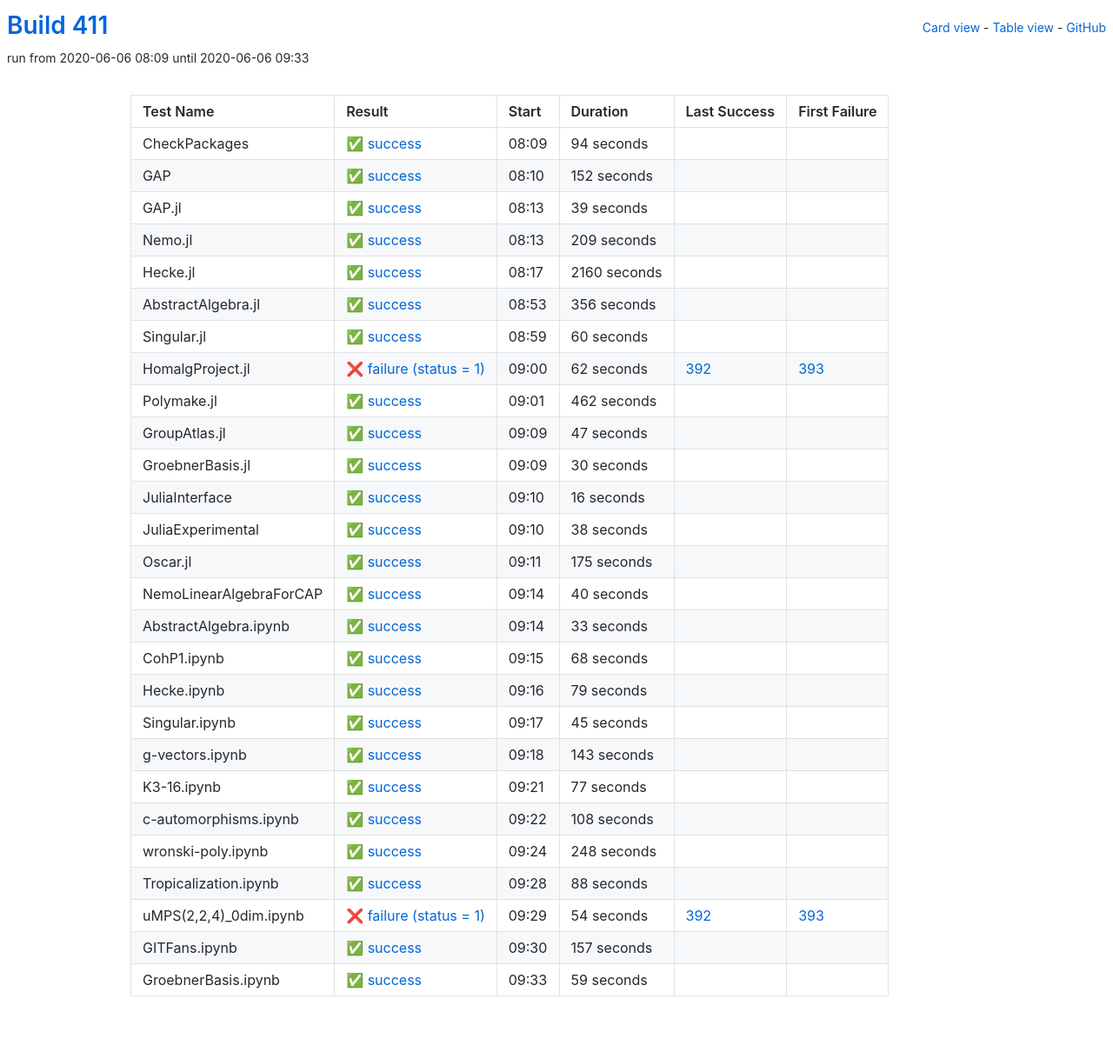
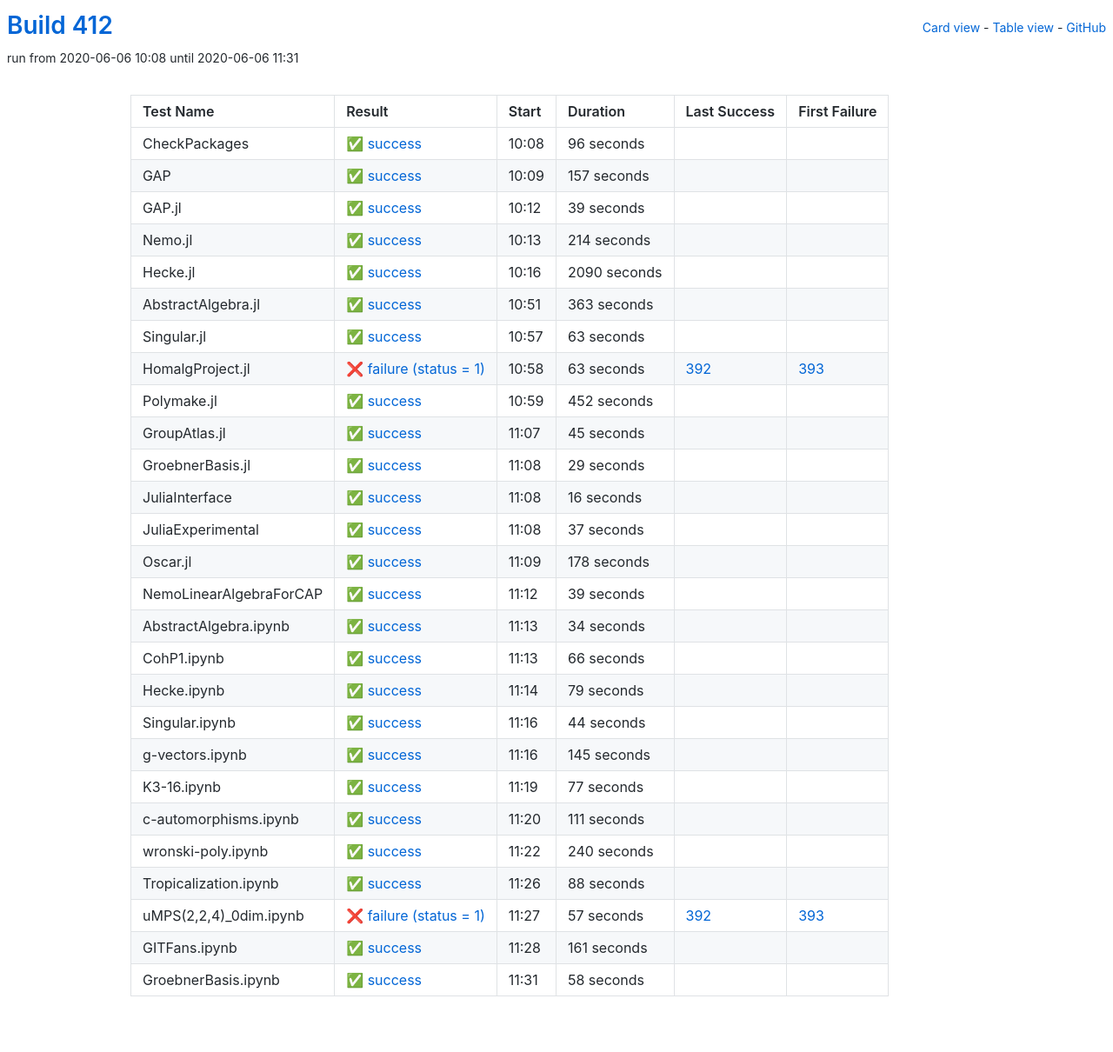
Before and after one commit to oscar-system/oscar-ci-status-1.4, a Jekyll site: the page built from table.html, in a window 1280 px wide. Shown: the whole page at 87% size. Built offline with Jekyll 4.4.1, drawn with Linux system fonts in a browser that asks for light colours.

Commit message:
Build 412

```diff
--- a/_data/ci.yml
+++ b/_data/ci.yml
@@ -1,29 +1,29 @@
-build: 411
-build_url: https://oscarci.mathematik.uni-kl.de/job/oscar-julia-1.4/411/
+build: 412
+build_url: https://oscarci.mathematik.uni-kl.de/job/oscar-julia-1.4/412/
 job: oscar-julia-1.4
 tests:
-- duration: 94
+- duration: 96
   exitcode: 0
   first_failure: false
   first_failure_url: null
   id: checkpackages
   last_success: false
   last_success_url: null
-  log: https://oscarci.mathematik.uni-kl.de/job/oscar-julia-1.4/411/artifact/logs/build-411/CheckPackages.log
+  log: https://oscarci.mathematik.uni-kl.de/job/oscar-julia-1.4/412/artifact/logs/build-412/CheckPackages.log
   name: CheckPackages
-  start: 2020-06-06 08:09
+  start: 2020-06-06 10:08
   status: success
   success: true
-- duration: 152
+- duration: 157
   exitcode: 0
   first_failure: false
   first_failure_url: null
   id: gap
   last_success: false
   last_success_url: null
-  log: https://oscarci.mathematik.uni-kl.de/job/oscar-julia-1.4/411/artifact/logs/build-411/GAP.log
+  log: https://oscarci.mathematik.uni-kl.de/job/oscar-julia-1.4/412/artifact/logs/build-412/GAP.log
   name: GAP
-  start: 2020-06-06 08:10
+  start: 2020-06-06 10:09
   status: success
   success: true
 - duration: 39
@@ -33,105 +33,105 @@ tests:
   id: gap-jl
   last_success: false
   last_success_url: null
-  log: https://oscarci.mathematik.uni-kl.de/job/oscar-julia-1.4/411/artifact/logs/build-411/GAP.jl.log
+  log: https://oscarci.mathematik.uni-kl.de/job/oscar-julia-1.4/412/artifact/logs/build-412/GAP.jl.log
   name: GAP.jl
-  start: 2020-06-06 08:13
+  start: 2020-06-06 10:12
   status: success
   success: true
-- duration: 209
+- duration: 214
   exitcode: 0
   first_failure: false
   first_failure_url: null
   id: nemo-jl
   last_success: false
   last_success_url: null
-  log: https://oscarci.mathematik.uni-kl.de/job/oscar-julia-1.4/411/artifact/logs/build-411/Nemo.jl.log
+  log: https://oscarci.mathematik.uni-kl.de/job/oscar-julia-1.4/412/artifact/logs/build-412/Nemo.jl.log
   name: Nemo.jl
-  start: 2020-06-06 08:13
+  start: 2020-06-06 10:13
   status: success
   success: true
-- duration: 2160
+- duration: 2090
   exitcode: 0
   first_failure: false
   first_failure_url: null
   id: hecke-jl
   last_success: false
   last_success_url: null
-  log: https://oscarci.mathematik.uni-kl.de/job/oscar-julia-1.4/411/artifact/logs/build-411/Hecke.jl.log
+  log: https://oscarci.mathematik.uni-kl.de/job/oscar-julia-1.4/412/artifact/logs/build-412/Hecke.jl.log
   name: Hecke.jl
-  start: 2020-06-06 08:17
+  start: 2020-06-06 10:16
   status: success
   success: true
-- duration: 356
+- duration: 363
   exitcode: 0
   first_failure: false
   first_failure_url: null
   id: abstractalgebra-jl
   last_success: false
   last_success_url: null
-  log: https://oscarci.mathematik.uni-kl.de/job/oscar-julia-1.4/411/artifact/logs/build-411/AbstractAlgebra.jl.log
+  log: https://oscarci.mathematik.uni-kl.de/job/oscar-julia-1.4/412/artifact/logs/build-412/AbstractAlgebra.jl.log
   name: AbstractAlgebra.jl
-  start: 2020-06-06 08:53
+  start: 2020-06-06 10:51
   status: success
   success: true
-- duration: 60
+- duration: 63
   exitcode: 0
   first_failure: false
   first_failure_url: null
   id: singular-jl
   last_success: false
   last_success_url: null
-  log: https://oscarci.mathematik.uni-kl.de/job/oscar-julia-1.4/411/artifact/logs/build-411/Singular.jl.log
+  log: https://oscarci.mathematik.uni-kl.de/job/oscar-julia-1.4/412/artifact/logs/build-412/Singular.jl.log
   name: Singular.jl
-  start: 2020-06-06 08:59
+  start: 2020-06-06 10:57
   status: success
   success: true
-- duration: 62
+- duration: 63
   exitcode: 1
   first_failure: 393
   first_failure_url: https://oscarci.mathematik.uni-kl.de/job/oscar-julia-1.4/393/
   id: homalgproject-jl
   last_success: 392
   last_success_url: https://oscarci.mathematik.uni-kl.de/job/oscar-julia-1.4/392/
-  log: https://oscarci.mathematik.uni-kl.de/job/oscar-julia-1.4/411/artifact/logs/build-411/HomalgProject.jl.log
+  log: https://oscarci.mathematik.uni-kl.de/job/oscar-julia-1.4/412/artifact/logs/build-412/HomalgProject.jl.log
   name: HomalgProject.jl
-  start: 2020-06-06 09:00
+  start: 2020-06-06 10:58
   status: failure
   success: false
-- duration: 462
+- duration: 452
   exitcode: 0
   first_failure: false
   first_failure_url: null
   id: polymake-jl
   last_success: false
   last_success_url: null
-  log: https://oscarci.mathematik.uni-kl.de/job/oscar-julia-1.4/411/artifact/logs/build-411/Polymake.jl.log
+  log: https://oscarci.mathematik.uni-kl.de/job/oscar-julia-1.4/412/artifact/logs/build-412/Polymake.jl.log
   name: Polymake.jl
-  start: 2020-06-06 09:01
+  start: 2020-06-06 10:59
   status: success
   success: true
-- duration: 47
+- duration: 45
   exitcode: 0
   first_failure: false
   first_failure_url: null
   id: groupatlas-jl
   last_success: false
   last_success_url: null
-  log: https://oscarci.mathematik.uni-kl.de/job/oscar-julia-1.4/411/artifact/logs/build-411/GroupAtlas.jl.log
+  log: https://oscarci.mathematik.uni-kl.de/job/oscar-julia-1.4/412/artifact/logs/build-412/GroupAtlas.jl.log
   name: GroupAtlas.jl
-  start: 2020-06-06 09:09
+  start: 2020-06-06 11:07
   status: success
   success: true
-- duration: 30
+- duration: 29
   exitcode: 0
   first_failure: false
   first_failure_url: null
   id: groebnerbasis-jl
   last_success: false
   last_success_url: null
-  log: https://oscarci.mathematik.uni-kl.de/job/oscar-julia-1.4/411/artifact/logs/build-411/GroebnerBasis.jl.log
+  log: https://oscarci.mathematik.uni-kl.de/job/oscar-julia-1.4/412/artifact/logs/build-412/GroebnerBasis.jl.log
   name: GroebnerBasis.jl
-  start: 2020-06-06 09:09
+  start: 2020-06-06 11:08
   status: success
   success: true
 - duration: 16
@@ -141,69 +141,69 @@ tests:
   id: juliainterface
   last_success: false
   last_success_url: null
-  log: https://oscarci.mathematik.uni-kl.de/job/oscar-julia-1.4/411/artifact/logs/build-411/JuliaInterface.log
+  log: https://oscarci.mathematik.uni-kl.de/job/oscar-julia-1.4/412/artifact/logs/build-412/JuliaInterface.log
   name: JuliaInterface
-  start: 2020-06-06 09:10
+  start: 2020-06-06 11:08
   status: success
   success: true
-- duration: 38
+- duration: 37
   exitcode: 0
   first_failure: false
   first_failure_url: null
   id: juliaexperimental
   last_success: false
   last_success_url: null
-  log: https://oscarci.mathematik.uni-kl.de/job/oscar-julia-1.4/411/artifact/logs/build-411/JuliaExperimental.log
+  log: https://oscarci.mathematik.uni-kl.de/job/oscar-julia-1.4/412/artifact/logs/build-412/JuliaExperimental.log
   name: JuliaExperimental
-  start: 2020-06-06 09:10
+  start: 2020-06-06 11:08
   status: success
   success: true
-- duration: 175
+- duration: 178
   exitcode: 0
   first_failure: false
   first_failure_url: null
   id: oscar-jl
   last_success: false
   last_success_url: null
-  log: https://oscarci.mathematik.uni-kl.de/job/oscar-julia-1.4/411/artifact/logs/build-411/Oscar.jl.log
+  log: https://oscarci.mathematik.uni-kl.de/job/oscar-julia-1.4/412/artifact/logs/build-412/Oscar.jl.log
   name: Oscar.jl
-  start: 2020-06-06 09:11
+  start: 2020-06-06 11:09
   status: success
   success: true
-- duration: 40
+- duration: 39
   exitcode: 0
   first_failure: false
   first_failure_url: null
   id: nemolinearalgebraforcap
   last_success: false
   last_success_url: null
-  log: https://oscarci.mathematik.uni-kl.de/job/oscar-julia-1.4/411/artifact/logs/build-411/NemoLinearAlgebraForCAP.log
+  log: https://oscarci.mathematik.uni-kl.de/job/oscar-julia-1.4/412/artifact/logs/build-412/NemoLinearAlgebraForCAP.log
   name: NemoLinearAlgebraForCAP
-  start: 2020-06-06 09:14
+  start: 2020-06-06 11:12
   status: success
   success: true
-- duration: 33
+- duration: 34
   exitcode: 0
   first_failure: false
   first_failure_url: null
   id: abstractalgebra-ipynb
   last_success: false
   last_success_url: null
-  log: https://oscarci.mathematik.uni-kl.de/job/oscar-julia-1.4/411/artifact/logs/build-411/AbstractAlgebra.ipynb.log
+  log: https://oscarci.mathematik.uni-kl.de/job/oscar-julia-1.4/412/artifact/logs/build-412/AbstractAlgebra.ipynb.log
   name: AbstractAlgebra.ipynb
-  start: 2020-06-06 09:14
+  start: 2020-06-06 11:13
   status: success
   success: true
-- duration: 68
+- duration: 66
   exitcode: 0
   first_failure: false
   first_failure_url: null
   id: cohp1-ipynb
   last_success: false
   last_success_url: null
-  log: https://oscarci.mathematik.uni-kl.de/job/oscar-julia-1.4/411/artifact/logs/build-411/CohP1.ipynb.log
+  log: https://oscarci.mathematik.uni-kl.de/job/oscar-julia-1.4/412/artifact/logs/build-412/CohP1.ipynb.log
   name: CohP1.ipynb
-  start: 2020-06-06 09:15
+  start: 2020-06-06 11:13
   status: success
   success: true
 - duration: 79
@@ -213,33 +213,33 @@ tests:
   id: hecke-ipynb
   last_success: false
   last_success_url: null
-  log: https://oscarci.mathematik.uni-kl.de/job/oscar-julia-1.4/411/artifact/logs/build-411/Hecke.ipynb.log
+  log: https://oscarci.mathematik.uni-kl.de/job/oscar-julia-1.4/412/artifact/logs/build-412/Hecke.ipynb.log
   name: Hecke.ipynb
-  start: 2020-06-06 09:16
+  start: 2020-06-06 11:14
   status: success
   success: true
-- duration: 45
+- duration: 44
   exitcode: 0
   first_failure: false
   first_failure_url: null
   id: singular-ipynb
   last_success: false
   last_success_url: null
-  log: https://oscarci.mathematik.uni-kl.de/job/oscar-julia-1.4/411/artifact/logs/build-411/Singular.ipynb.log
+  log: https://oscarci.mathematik.uni-kl.de/job/oscar-julia-1.4/412/artifact/logs/build-412/Singular.ipynb.log
   name: Singular.ipynb
-  start: 2020-06-06 09:17
+  start: 2020-06-06 11:16
   status: success
   success: true
-- duration: 143
+- duration: 145
   exitcode: 0
   first_failure: false
   first_failure_url: null
   id: g-vectors-ipynb
   last_success: false
   last_success_url: null
-  log: https://oscarci.mathematik.uni-kl.de/job/oscar-julia-1.4/411/artifact/logs/build-411/g-vectors.ipynb.log
+  log: https://oscarci.mathematik.uni-kl.de/job/oscar-julia-1.4/412/artifact/logs/build-412/g-vectors.ipynb.log
   name: g-vectors.ipynb
-  start: 2020-06-06 09:18
+  start: 2020-06-06 11:16
   status: success
   success: true
 - duration: 77
@@ -249,33 +249,33 @@ tests:
   id: k3-16-ipynb
   last_success: false
   last_success_url: null
-  log: https://oscarci.mathematik.uni-kl.de/job/oscar-julia-1.4/411/artifact/logs/build-411/K3-16.ipynb.log
+  log: https://oscarci.mathematik.uni-kl.de/job/oscar-julia-1.4/412/artifact/logs/build-412/K3-16.ipynb.log
   name: K3-16.ipynb
-  start: 2020-06-06 09:21
+  start: 2020-06-06 11:19
   status: success
   success: true
-- duration: 108
+- duration: 111
   exitcode: 0
   first_failure: false
   first_failure_url: null
   id: c-automorphisms-ipynb
   last_success: false
   last_success_url: null
-  log: https://oscarci.mathematik.uni-kl.de/job/oscar-julia-1.4/411/artifact/logs/build-411/c-automorphisms.ipynb.log
+  log: https://oscarci.mathematik.uni-kl.de/job/oscar-julia-1.4/412/artifact/logs/build-412/c-automorphisms.ipynb.log
   name: c-automorphisms.ipynb
-  start: 2020-06-06 09:22
+  start: 2020-06-06 11:20
   status: success
   success: true
-- duration: 248
+- duration: 240
   exitcode: 0
   first_failure: false
   first_failure_url: null
   id: wronski-poly-ipynb
   last_success: false
   last_success_url: null
-  log: https://oscarci.mathematik.uni-kl.de/job/oscar-julia-1.4/411/artifact/logs/build-411/wronski-poly.ipynb.log
+  log: https://oscarci.mathematik.uni-kl.de/job/oscar-julia-1.4/412/artifact/logs/build-412/wronski-poly.ipynb.log
   name: wronski-poly.ipynb
-  start: 2020-06-06 09:24
+  start: 2020-06-06 11:22
   status: success
   success: true
 - duration: 88
@@ -285,44 +285,44 @@ tests:
   id: tropicalization-ipynb
   last_success: false
   last_success_url: null
-  log: https://oscarci.mathematik.uni-kl.de/job/oscar-julia-1.4/411/artifact/logs/build-411/Tropicalization.ipynb.log
+  log: https://oscarci.mathematik.uni-kl.de/job/oscar-julia-1.4/412/artifact/logs/build-412/Tropicalization.ipynb.log
   name: Tropicalization.ipynb
-  start: 2020-06-06 09:28
+  start: 2020-06-06 11:26
   status: success
   success: true
-- duration: 54
+- duration: 57
   exitcode: 1
   first_failure: 393
   first_failure_url: https://oscarci.mathematik.uni-kl.de/job/oscar-julia-1.4/393/
   id: umps-2-2-4-0dim-ipynb
   last_success: 392
   last_success_url: https://oscarci.mathematik.uni-kl.de/job/oscar-julia-1.4/392/
-  log: https://oscarci.mathematik.uni-kl.de/job/oscar-julia-1.4/411/artifact/logs/build-411/uMPS-2-2-4-_0dim.ipynb.log
+  log: https://oscarci.mathematik.uni-kl.de/job/oscar-julia-1.4/412/artifact/logs/build-412/uMPS-2-2-4-_0dim.ipynb.log
   name: uMPS(2,2,4)_0dim.ipynb
-  start: 2020-06-06 09:29
+  start: 2020-06-06 11:27
   status: failure
   success: false
-- duration: 157
+- duration: 161
   exitcode: 0
   first_failure: false
   first_failure_url: null
   id: gitfans-ipynb
   last_success: false
   last_success_url: null
-  log: https://oscarci.mathematik.uni-kl.de/job/oscar-julia-1.4/411/artifact/logs/build-411/GITFans.ipynb.log
+  log: https://oscarci.mathematik.uni-kl.de/job/oscar-julia-1.4/412/artifact/logs/build-412/GITFans.ipynb.log
   name: GITFans.ipynb
-  start: 2020-06-06 09:30
+  start: 2020-06-06 11:28
   status: success
   success: true
-- duration: 59
+- duration: 58
   exitcode: 0
   first_failure: false
   first_failure_url: null
   id: groebnerbasis-ipynb
   last_success: false
   last_success_url: null
-  log: https://oscarci.mathematik.uni-kl.de/job/oscar-julia-1.4/411/artifact/logs/build-411/GroebnerBasis.ipynb.log
+  log: https://oscarci.mathematik.uni-kl.de/job/oscar-julia-1.4/412/artifact/logs/build-412/GroebnerBasis.ipynb.log
   name: GroebnerBasis.ipynb
-  start: 2020-06-06 09:33
+  start: 2020-06-06 11:31
   status: success
   success: true
```
Also changed, not shown: README.md.
